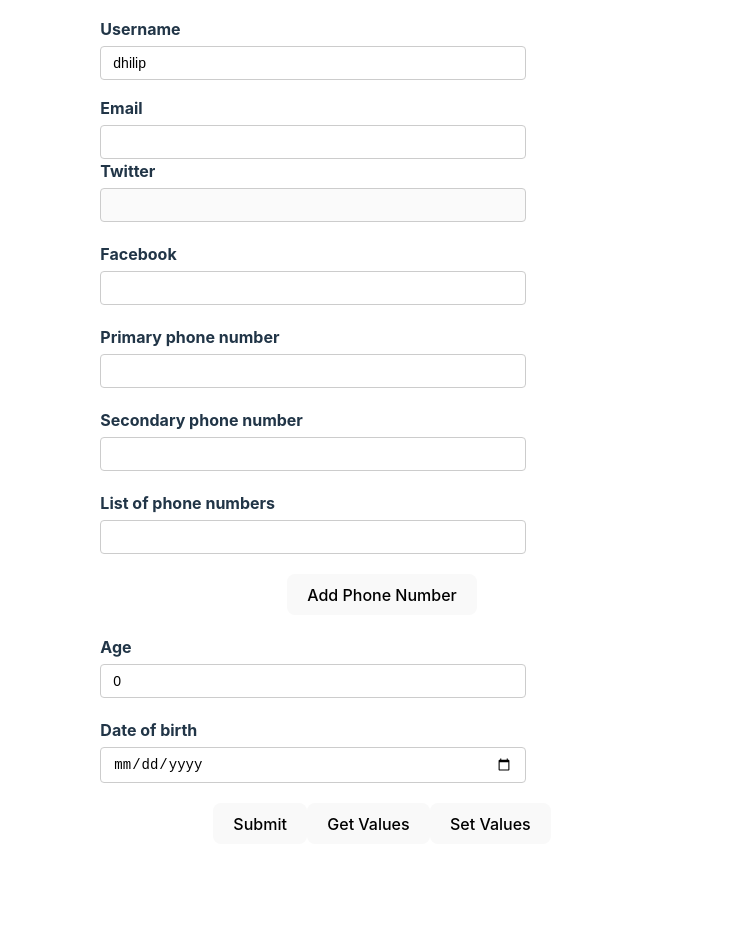
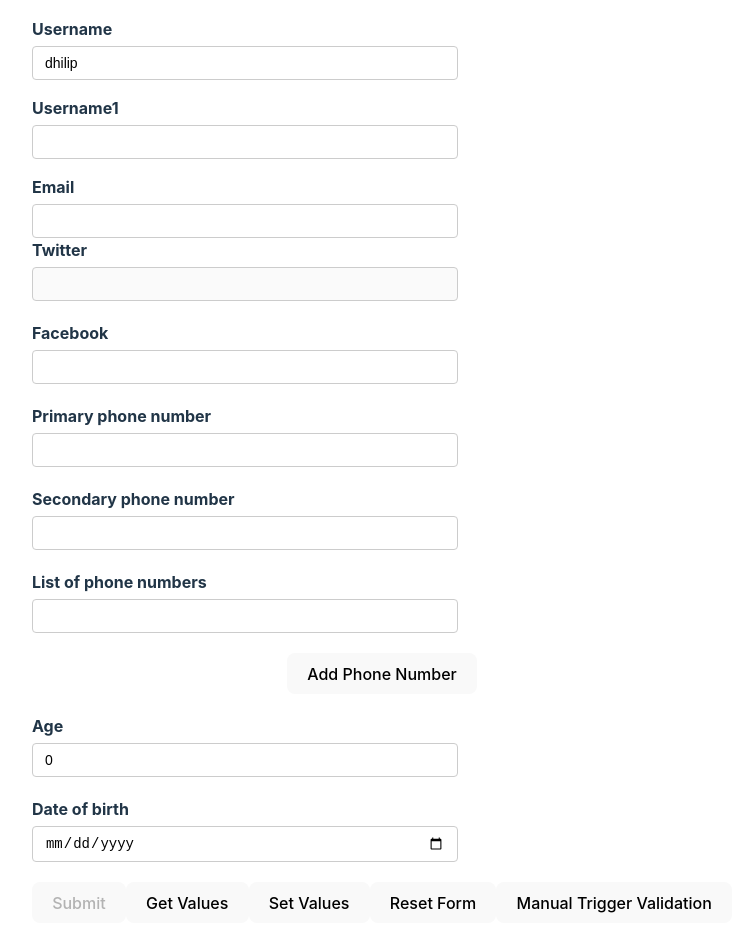
Before and after one commit to DhilipThangaraj/react-hook-form, a React (Vite) app in the folder hook-form/: page / in a window 1280 px wide. Shown: the part 140-1092 px from the top of the page, without its empty margins (258-1000 px from the left). Before the commit the page ends 1016 px from the top, so only its background shows below. Built offline with nearby package versions, Linux system fonts and the light colour scheme.

Commit message:
manual trigger and mode of submit form and async validation

```diff
--- a/hook-form/src/components/yt-form.tsx
+++ b/hook-form/src/components/yt-form.tsx
@@ -1,10 +1,11 @@
 import React, { useEffect } from "react";
 import { DevTool } from "@hookform/devtools";
 
-import { useForm, useFieldArray } from "react-hook-form";
+import { useForm, useFieldArray, FieldErrors } from "react-hook-form";
 
 type FormValues = {
   username: string;
+  username1: string;
   email: string;
   channel: string;
   social: {
@@ -26,6 +27,7 @@ export default function YTForm() {
   const form = useForm<FormValues>({
     defaultValues: {
       username: "dhilip",
+      username1: "",
       email: "",
       channel: "",
       social: {
@@ -41,26 +43,30 @@ export default function YTForm() {
       age: 0,
       dob: new Date(),
     },
+    mode: "onSubmit",
   });
 
   const {
     register,
     control,
     handleSubmit,
-    formState: { errors, isDirty, touchedFields, dirtyFields },
+    formState: {
+      errors,
+      isDirty,
+      touchedFields,
+      dirtyFields,
+      isValid,
+      isSubmitSuccessful,
+      isSubmitted,
+      isSubmitting,
+      submitCount,
+      trigger,
+    },
     watch,
     getValues,
     setValue,
+    reset,
   } = form;
-
-  console.log(
-    "isDirty :::",
-    isDirty,
-    "touchedFields :::",
-    touchedFields,
-    "dirtyFields ::",
-    dirtyFields
-  );
 
   const { fields, append, remove } = useFieldArray({
     name: "phNumbers",
@@ -77,8 +83,18 @@ export default function YTForm() {
     return () => subscription.unsubscribe();
   }, [watch]);
 
+  useEffect(() => {
+    if (isSubmitSuccessful) {
+      reset();
+    }
+  }, [isSubmitSuccessful, reset]);
+
   const onSubmit = (data: FormValues) => {
     console.log("??????form submitted", data);
+  };
+
+  const onError = (errors: FieldErrors<FormValues>) => {
+    console.log("???????Form Error occured", errors);
   };
 
   const handleGetValues = () => {
@@ -94,10 +110,14 @@ export default function YTForm() {
     });
   };
 
+  const handleResetValues = () => {
+    reset();
+  };
+
   return (
     <div>
       <h1>{`Form Render Count :: ${renderCount}`}</h1>
-      <form onSubmit={handleSubmit(onSubmit)}>
+      <form onSubmit={handleSubmit(onSubmit, onError)}>
         <label htmlFor="username">Username</label>
         <input
           type="text"
@@ -107,6 +127,16 @@ export default function YTForm() {
           })}
         />
         <p>{errors.username?.message}</p>
+
+        <label htmlFor="username1">Username1</label>
+        <input
+          type="text"
+          id="username1"
+          {...register("username1", {
+            required: "user name1 is mandatory",
+          })}
+        />
+        <p>{errors.username1?.message}</p>
 
         <label htmlFor="email">Email</label>
         <input type="email" id="email" {...register("email")} />
@@ -188,7 +218,7 @@ export default function YTForm() {
           <input
             type="date"
             id="dob"
-            {...register("age", {
+            {...register("dob", {
               required: "DOB is required",
               valueAsDate: true,
             })}
@@ -196,9 +226,13 @@ export default function YTForm() {
           <p className="error">{errors.dob?.message}</p>
         </div>
 
-        <button>Submit</button>
+        <button disabled={!isDirty || !isValid || isSubmitting}>Submit</button>
         <button onClick={handleGetValues}>Get Values</button>
         <button onClick={handleSetValues}>Set Values</button>
+        <button onClick={handleResetValues}>Reset Form</button>
+        <button onClick={() => trigger(["username", "username1"])}>
+          Manual Trigger Validation
+        </button>
         <DevTool control={control} />
       </form>
     </div>
```
Also changed, not shown: 1 other file (tests, documents, lock files or other folders).
